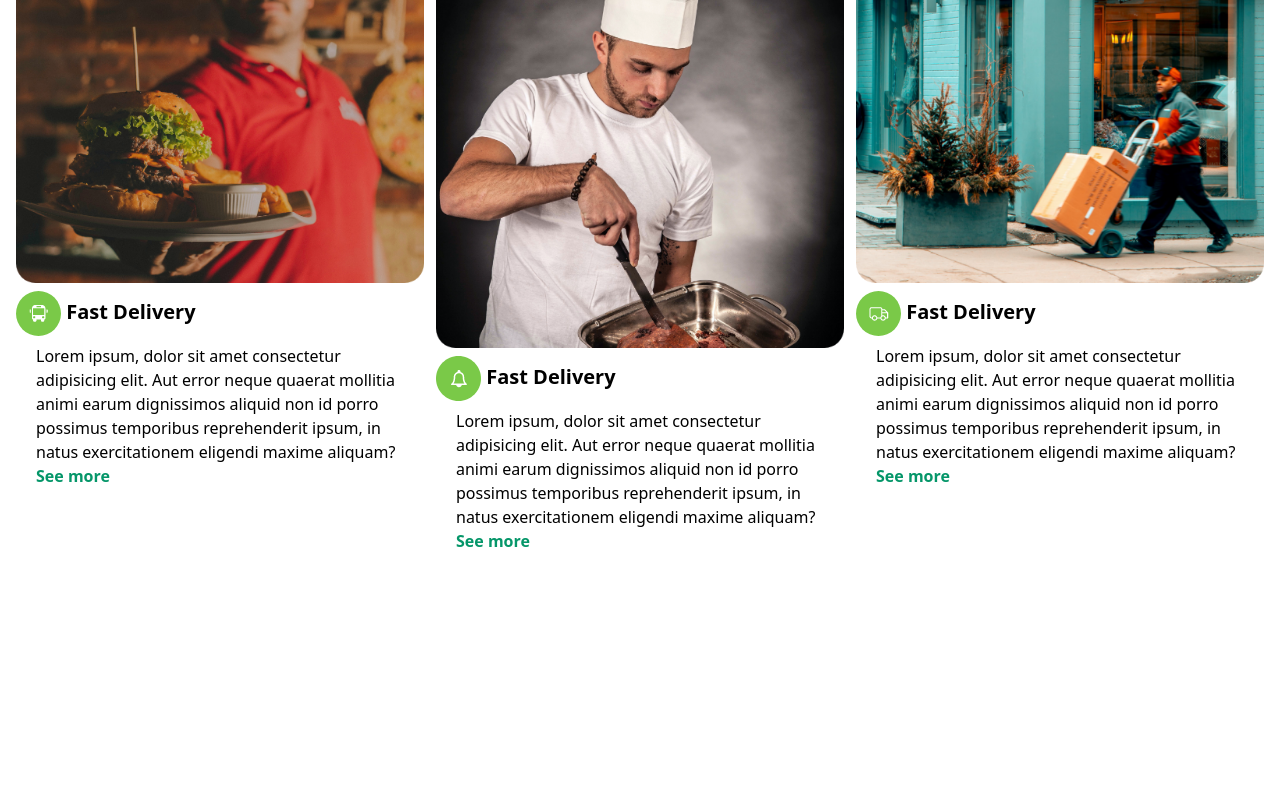
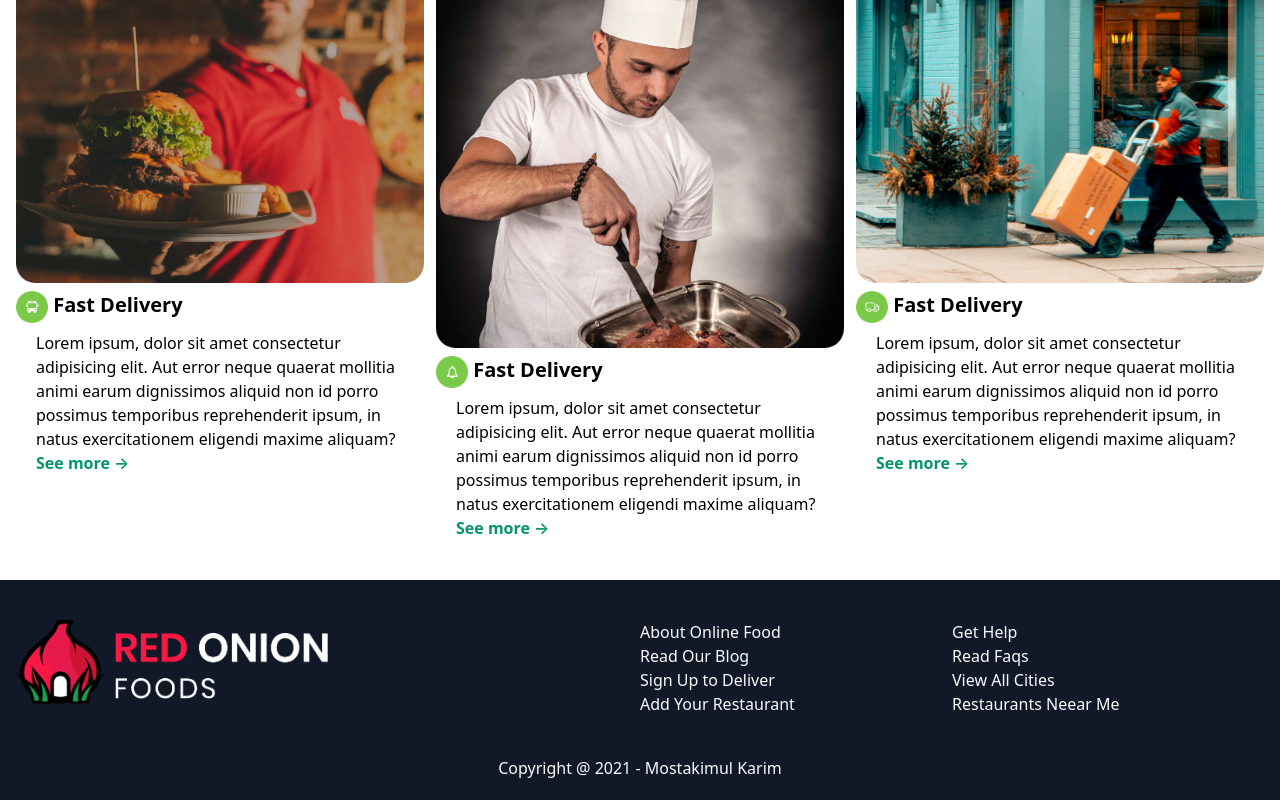
Before and after one commit to Mostakimul/red-onions, a Vue app: page / in a window 1280 px wide. Shown: the part 1921-2721 px from the top of the page. Before the commit the page ends 2514 px from the top, so only its background shows below. Built offline with nearby package versions, Linux system fonts and the light colour scheme; the HTML template or start-up script is replaced by a standard one.

Commit message:
Footer completed

```diff
--- a/src/components/ChooseUs.vue
+++ b/src/components/ChooseUs.vue
@@ -9,11 +9,11 @@
       <div v-for="choice in choices" :key="choice.id">
         <img :src="choice.image" :alt="choice.id" />
         <h2 class="py-2 font-semibold text-xl">
-          <img :src="choice.icon" alt="icon" class="inline-block" />
+          <img :src="choice.icon" alt="icon" class="inline-block w-8" />
           {{ choice.title }}
         </h2>
         <p class="pl-5">{{ choice.details }}</p>
-        <button class="text-green-600 pl-5 font-semibold">See more</button>
+        <button class="text-green-600 pl-5 font-semibold">See more &rarr;</button>
       </div>
     </section>
   </div>
--- /dev/null
+++ b/src/components/TheFooter.vue
@@ -0,0 +1,39 @@
+<template>
+  <div class="bg-gray-900 text-gray-50 pt-10 pb-5">
+    <div class="container">
+      <div class="grid grid-cols-4">
+        <div>
+          <img src="../assets/logo.png" alt="Logo" />
+        </div>
+        <div class="col-start-3">
+          <ul>
+            <li>About Online Food</li>
+            <li>Read Our Blog</li>
+            <li>Sign Up to Deliver</li>
+            <li>Add Your Restaurant</li>
+          </ul>
+        </div>
+        <div>
+          <h2>Get Help</h2>
+          <h2>Read Faqs</h2>
+          <h2>View All Cities</h2>
+          <h2>Restaurants Neear Me</h2>
+        </div>
+      </div>
+      <!-- Credit -->
+      <div class="text-center pt-10">
+        <p>Copyright @ 2021 - Mostakimul Karim</p>
+      </div>
+    </div>
+  </div>
+</template>
+
+<script>
+export default {
+  setup() {
+
+
+    return {}
+  }
+}
+</script>
--- a/src/views/Home.vue
+++ b/src/views/Home.vue
@@ -2,18 +2,21 @@
   <TheHeader />
   <FoodMenu />
   <ChooseUs />
+  <TheFooter />
 </template>
 
 <script>
 import TheHeader from '@/components/TheHeader.vue';
 import FoodMenu from '@/components/FoodMenu.vue';
 import ChooseUs from '../components/ChooseUs.vue';
+import TheFooter from '../components/TheFooter.vue';
 
 export default {
   components: {
     TheHeader,
     FoodMenu,
-    ChooseUs
+    ChooseUs,
+    TheFooter
   },
   setup() {
   }
```
